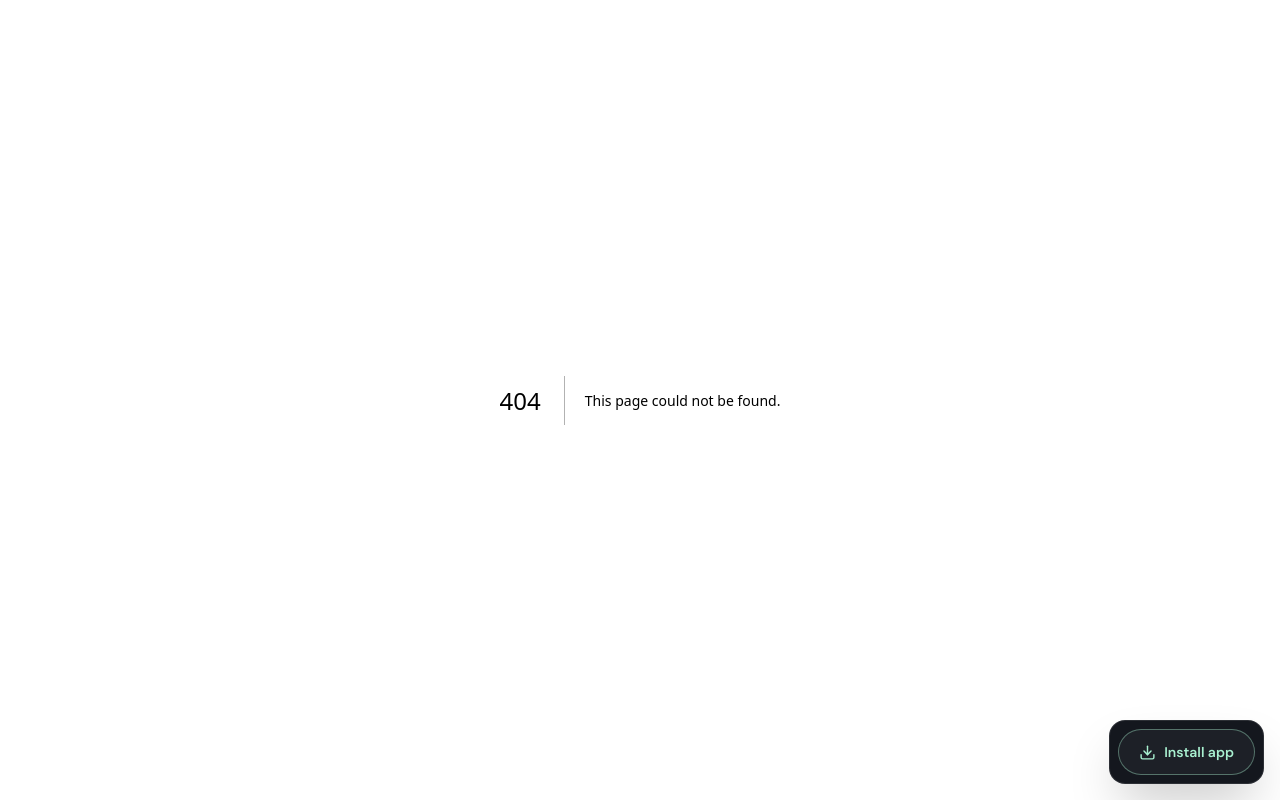
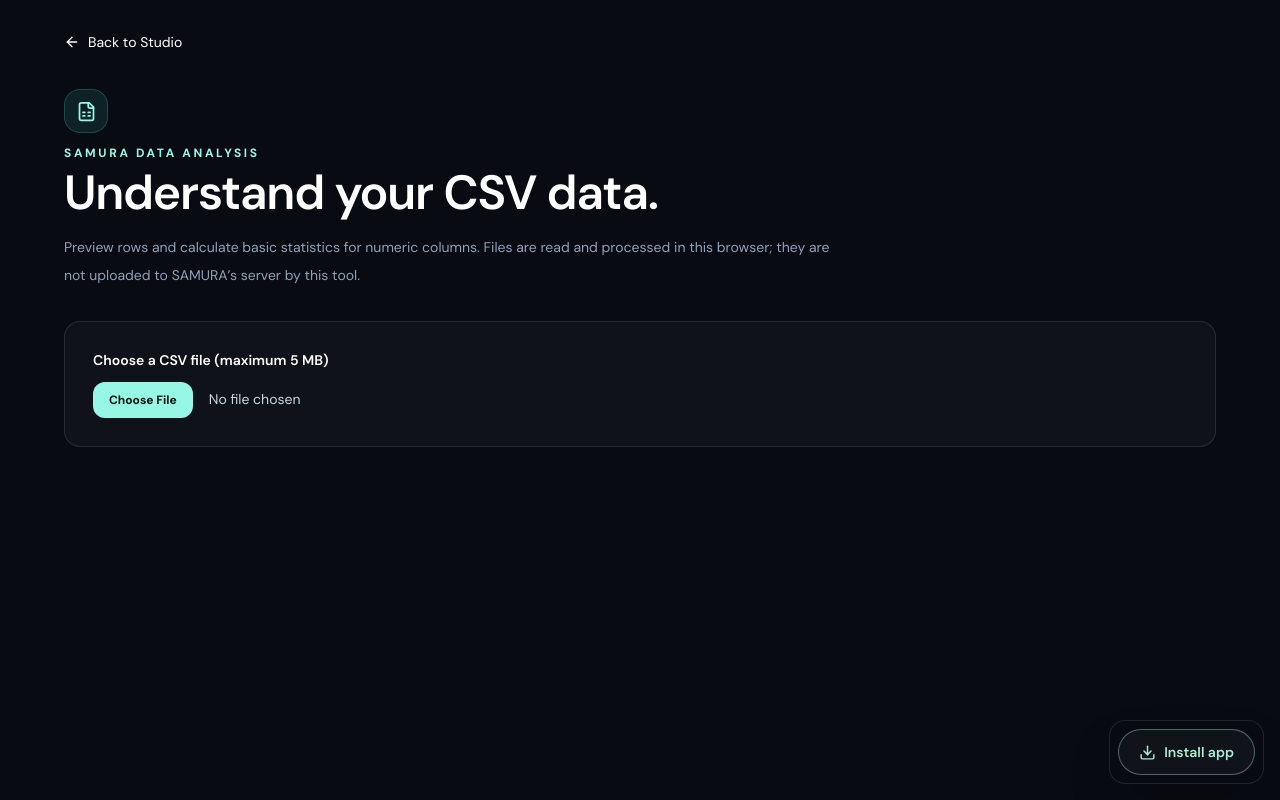
Before and after one commit to Olori24/SAMURA, a Next.js app: page /studio/data-analysis in a window 1280 px wide. Before the commit this address had no page. Built offline with nearby package versions, Linux system fonts and the light colour scheme.

Commit message:
feat: add private browser-based CSV analysis workspace

```diff
--- /dev/null
+++ b/src/app/studio/data-analysis/page.tsx
@@ -0,0 +1,98 @@
+"use client";
+
+import Link from "next/link";
+import { useState } from "react";
+import { ArrowLeft, Download, FileSpreadsheet, Table2 } from "lucide-react";
+import { parseCsv, summarizeNumericColumns, type CsvTable } from "@/lib/csv-analysis";
+
+function csvEscape(value: string | number) {
+  const text = String(value);
+  return /[",\r\n]/.test(text) ? '"' + text.replace(/"/g, '""') + '"' : text;
+}
+
+export default function DataAnalysisPage() {
+  const [table, setTable] = useState<CsvTable | null>(null);
+  const [fileName, setFileName] = useState("");
+  const [error, setError] = useState("");
+  const [busy, setBusy] = useState(false);
+  const summaries = table ? summarizeNumericColumns(table) : [];
+
+  async function loadFile(file?: File) {
+    if (!file) return;
+    setError("");
+    setTable(null);
+    if (!file.name.toLowerCase().endsWith(".csv") && file.type !== "text/csv") {
+      setError("Choose a CSV file. Excel files are not supported in this first version.");
+      return;
+    }
+    if (file.size > 5_000_000) {
+      setError("CSV files must be 5 MB or smaller.");
+      return;
+    }
+    setBusy(true);
+    try {
+      const content = await file.text();
+      setTable(parseCsv(content));
+      setFileName(file.name);
+    } catch (cause) {
+      setError(cause instanceof Error ? cause.message : "The CSV file could not be read.");
+    } finally {
+      setBusy(false);
+    }
+  }
+
+  function exportSummary() {
+    if (!summaries.length) return;
+    const rows = [
+      ["Column", "Count", "Missing", "Mean", "Median", "Minimum", "Maximum"],
+      ...summaries.map((item) => [item.column, item.count, item.missing, item.mean, item.median, item.min, item.max]),
+    ];
+    const csv = rows.map((row) => row.map(csvEscape).join(",")).join("\r\n");
+    const url = URL.createObjectURL(new Blob([csv], { type: "text/csv;charset=utf-8" }));
+    const anchor = document.createElement("a");
+    anchor.href = url;
+    anchor.download = "samura-data-summary.csv";
+    anchor.click();
+    URL.revokeObjectURL(url);
+  }
+
+  return (
+    <main className="min-h-screen bg-[#080b12] px-4 py-8 text-white sm:px-8">
+      <div className="mx-auto max-w-6xl">
+        <Link href="/studio" className="inline-flex items-center gap-2 text-sm text-slate-400 hover:text-white"><ArrowLeft size={16} /> Back to Studio</Link>
+        <header className="mb-8 mt-8 max-w-3xl">
+          <div className="mb-3 flex h-11 w-11 items-center justify-center rounded-2xl border border-teal-300/20 bg-teal-300/10 text-teal-200"><FileSpreadsheet size={21} /></div>
+          <p className="text-xs font-bold uppercase tracking-[0.22em] text-teal-200">SAMURA Data Analysis</p>
+          <h1 className="mt-2 text-3xl font-semibold tracking-tight sm:text-5xl">Understand your CSV data.</h1>
+          <p className="mt-4 text-sm leading-7 text-slate-400">Preview rows and calculate basic statistics for numeric columns. Files are read and processed in this browser; they are not uploaded to SAMURA’s server by this tool.</p>
+        </header>
+
+        <section className="rounded-2xl border border-white/10 bg-white/[0.03] p-5 sm:p-7">
+          <label htmlFor="csv-file" className="block text-sm font-semibold">Choose a CSV file (maximum 5 MB)</label>
+          <input id="csv-file" type="file" accept=".csv,text/csv" disabled={busy} onChange={(event) => loadFile(event.target.files?.[0])} className="mt-3 block w-full text-sm text-slate-300 file:mr-4 file:rounded-xl file:border-0 file:bg-teal-200 file:px-4 file:py-2.5 file:text-xs file:font-bold file:text-[#07120e] hover:file:bg-white disabled:opacity-50" />
+          {busy && <p className="mt-3 text-sm text-slate-400">Reading and analysing file…</p>}
+          {error && <p role="alert" className="mt-4 rounded-xl border border-amber-300/20 bg-amber-300/[0.06] p-3 text-sm text-amber-100">{error}</p>}
+          {fileName && table && <p className="mt-4 text-sm text-slate-300">Loaded <strong>{fileName}</strong> · {table.rows.length} rows · {table.headers.length} columns</p>}
+        </section>
+
+        {table && <>
+          <section className="mt-6 rounded-2xl border border-white/10 bg-white/[0.025] p-5 sm:p-7">
+            <div className="mb-4 flex items-center gap-2"><Table2 size={18} className="text-teal-200" /><h2 className="text-lg font-semibold">Data preview</h2></div>
+            <div className="overflow-x-auto rounded-xl border border-white/10">
+              <table className="min-w-full text-left text-xs">
+                <thead className="bg-white/[0.05] text-slate-200"><tr>{table.headers.map((header, i) => <th key={i} className="whitespace-nowrap px-3 py-3 font-semibold">{header}</th>)}</tr></thead>
+                <tbody>{table.rows.slice(0, 25).map((row, i) => <tr key={i} className="border-t border-white/[0.07]">{row.map((cell, j) => <td key={j} className="max-w-xs whitespace-pre-wrap break-words px-3 py-2 text-slate-400">{cell || "—"}</td>)}</tr>)}</tbody>
+              </table>
+            </div>
+            {table.rows.length > 25 && <p className="mt-3 text-xs text-slate-500">Showing the first 25 of {table.rows.length} rows.</p>}
+          </section>
+
+          <section className="mt-6 rounded-2xl border border-white/10 bg-white/[0.025] p-5 sm:p-7">
+            <div className="mb-4 flex flex-wrap items-center justify-between gap-3"><div><h2 className="text-lg font-semibold">Numeric summary</h2><p className="mt-1 text-xs text-slate-500">Columns containing non-empty text values are excluded from numeric statistics.</p></div><button type="button" onClick={exportSummary} disabled={!summaries.length} className="inline-flex items-center gap-2 rounded-xl border border-white/10 px-4 py-2.5 text-xs font-semibold hover:border-teal-200/30 disabled:opacity-40"><Download size={15} /> Export summary CSV</button></div>
+            {summaries.length ? <div className="overflow-x-auto rounded-xl border border-white/10"><table className="min-w-full text-left text-xs"><thead className="bg-white/[0.05] text-slate-200"><tr>{["Column", "Count", "Missing", "Mean", "Median", "Minimum", "Maximum"].map((label) => <th key={label} className="whitespace-nowrap px-3 py-3 font-semibold">{label}</th>)}</tr></thead><tbody>{summaries.map((item) => <tr key={item.column} className="border-t border-white/[0.07]">{[item.column, item.count, item.missing, item.mean, item.median, item.min, item.max].map((value, i) => <td key={i} className="whitespace-nowrap px-3 py-3 text-slate-300">{typeof value === "number" ? Number(value.toFixed(4)).toLocaleString() : value}</td>)}</tr>)}</tbody></table></div> : <p className="rounded-xl border border-white/10 p-4 text-sm text-slate-400">No fully numeric columns were found in this dataset.</p>}
+          </section>
+        </>}
+      </div>
+    </main>
+  );
+}
```
